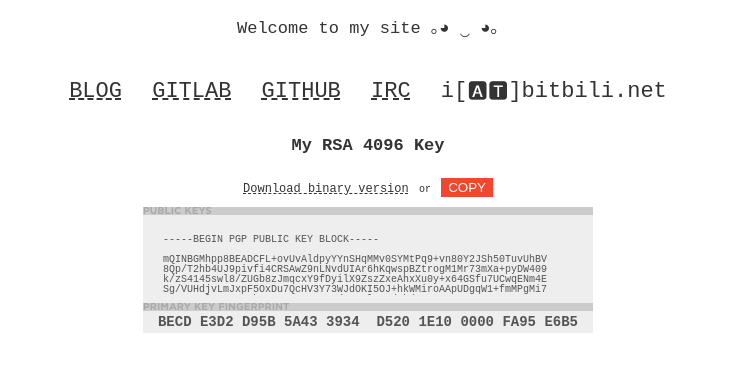
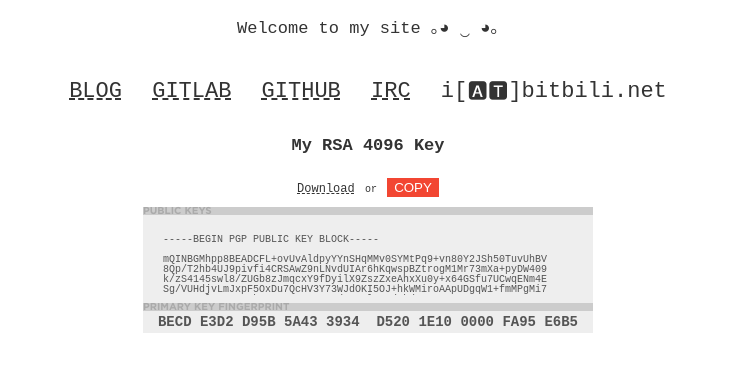
Before and after one commit to bekcpear/bekcpear.github.io, a plain HTML site: page index.html in a window 1280 px wide. Shown: the part 270-642 px from the top of the page, without its empty margins (272-1007 px from the left). Drawn offline with Linux system fonts and the light colour scheme.

Commit message:
update index
Signed-off-by: Ryan Tsien <i@bitbili.net>

```diff
--- a/index.html
+++ b/index.html
@@ -143,7 +143,7 @@
     </div>
     <div class='pubkey'>
       <h4>My RSA 4096 Key</h4>
-      <a href="./0x1E100000FA95E6B5">Download binary version</a>
+      <a href="./0x1E100000FA95E6B5">Download</a>
       <code>or</code>
       <span class='buts'>
         <button onclick="copyKey(this)">COPY</button>
```
